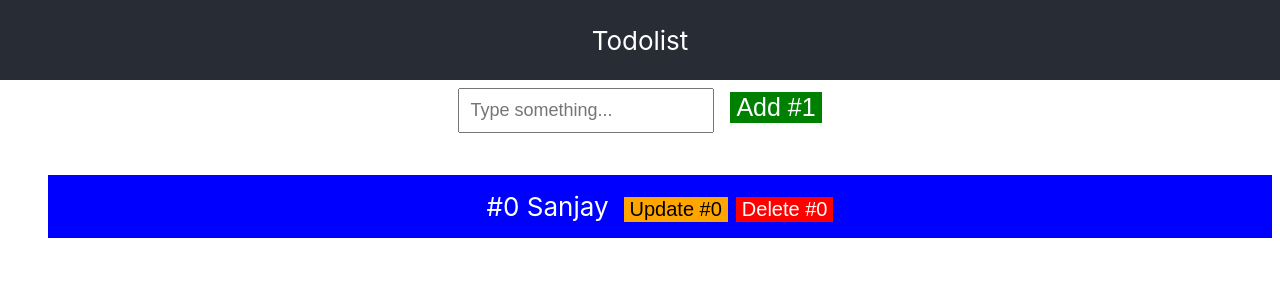
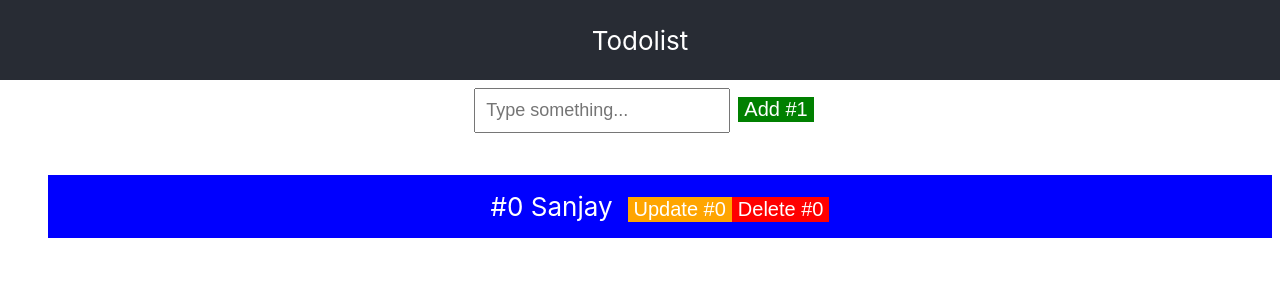
Before and after one commit to SanjayDevTech/react-todo-list, a React (Create React App) app: page / in a window 1280 px wide. Shown: the top 300 px of the page. Built offline with nearby package versions, Linux system fonts and the light colour scheme.

Commit message:
Migrated to Typescript

```diff
--- a/src/App.js
+++ b/src/App.tsx
@@ -1,12 +1,25 @@
 import logo from './logo.svg';
 import './App.css';
-import {useState} from 'react';
+import { useState } from 'react';
+import styled from "styled-components";
 
-function App() {
+interface Props {
+  color?: string;
+  bg?: string;
+}
+
+const Button = styled.button<Props>`
+  color: ${props => props.color || "white"};
+  background-color: ${props => props.bg || "green"};
+  border: none;
+  font-size: 20px;
+`;
+
+const App: React.FC = () => {
   const [text, setText] = useState("");
   const [count, setCount] = useState(1);
   const [todos, setTodos] = useState([{id: 0, title: "Sanjay"}]);
-  function addTodo() {
+  let addTodo = () => {
     const curText = text;
     if (curText.trim() === "") {
       // console.log("Empty field");
@@ -20,13 +33,13 @@ function App() {
     setText("");
   }
 
-  function deleteTodo(index) {
+  let deleteTodo = (index: number) => {
     const curTodos = [...todos];
     curTodos.splice(index, 1);
     setTodos(curTodos);
   }
 
-  function updateTodo(index) {
+  let updateTodo = (index: number) => {
     if (text.trim() === "" || index < 0) {
       return;
     }
@@ -42,7 +55,7 @@ function App() {
       <main className="App-body">
       <div>
       <input className="App-input" placeholder="Type something..." onChange={(e) => setText(e.target.value)} value={text}/>
-      <button className="App-btn-add" onClick={addTodo}>Add #{count}</button>
+      <Button bg="green" onClick={addTodo}>Add #{count}</Button>
       </div>
       <ul className="App-list-container">
       {todos.map((todo, index) => (
@@ -50,8 +63,8 @@ function App() {
         <div className="App-item-content">
         #{todo.id} {todo.title}
         </div>
-        <button onClick={() => updateTodo(index)} className="App-btn-update">Update #{todo.id}</button>
-        <button onClick={() => deleteTodo(index)} className="App-btn-delete">Delete #{todo.id}</button>
+        <Button bg="orange" onClick={() => updateTodo(index)}>Update #{todo.id}</Button>
+        <Button bg="red" onClick={() => deleteTodo(index)}>Delete #{todo.id}</Button>
         </li>
       ))}
       </ul>
--- /dev/null
+++ b/src/react-app-env.d.ts
@@ -0,0 +1 @@
+/// <reference types="react-scripts" />
```
Also changed, not shown: package.json (+7 -0 lines), tsconfig.json (added, +26 -0 lines), 2 other files (tests, documents, lock files or other folders).
